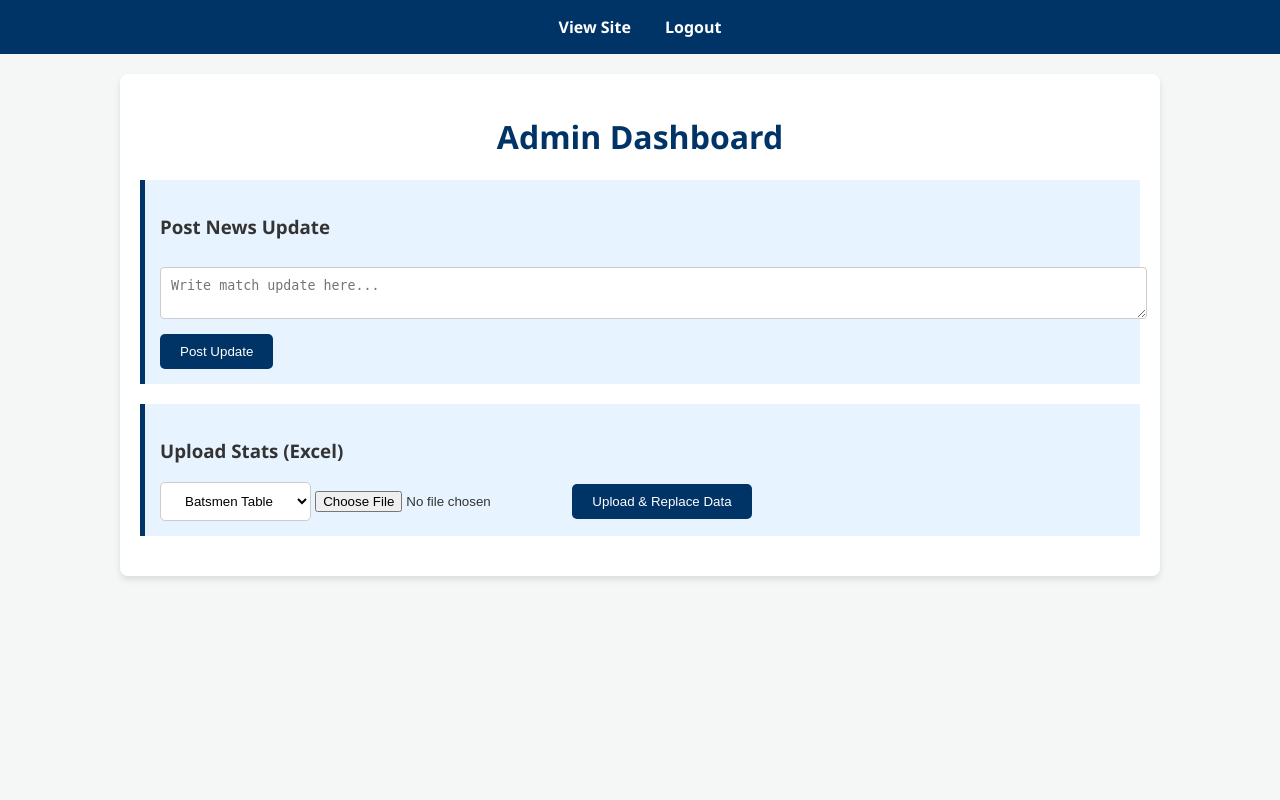
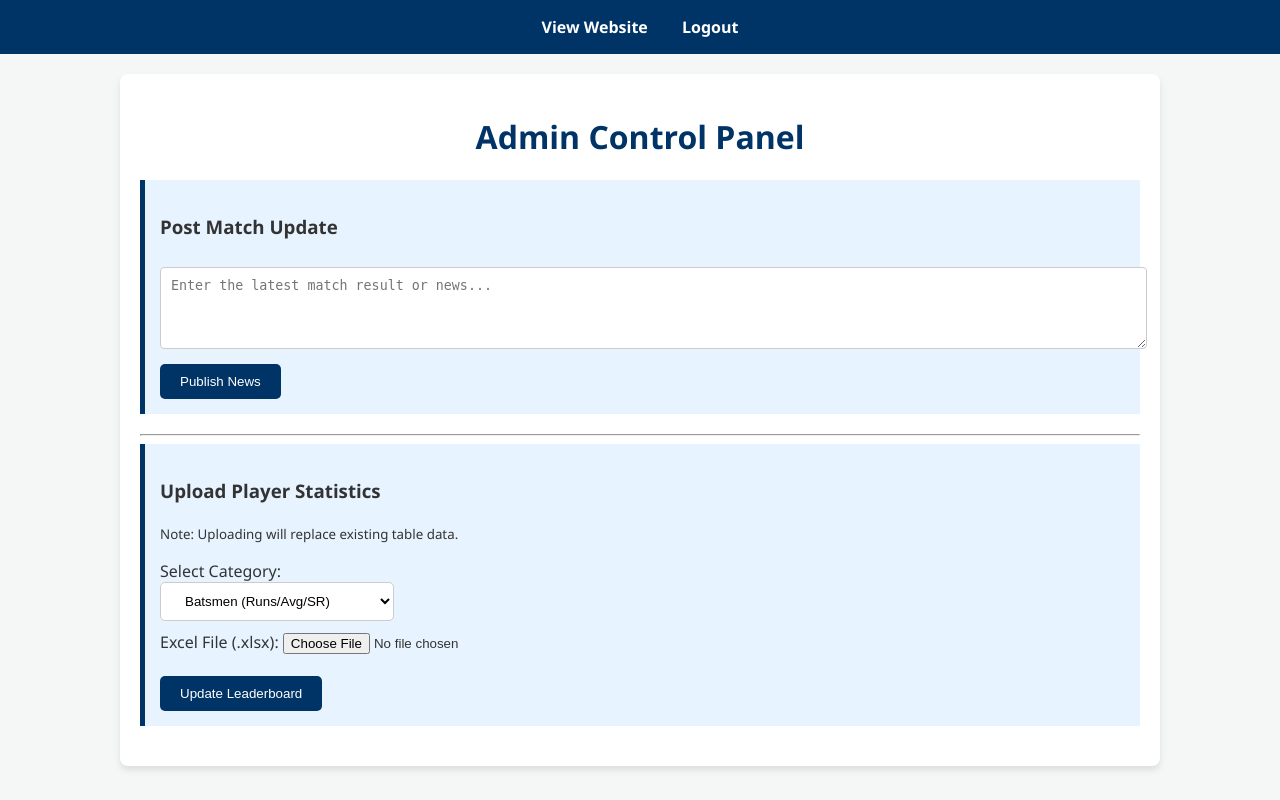
Before and after one commit to sjitpal312-creator/MCA-11, a Flask app: page /dashboard in a window 1280 px wide. Run offline with Flask 3, Linux system fonts and the light colour scheme; the visitor is signed in with stand-in values (Sample User, id 1).

Commit message:
dashboard.html

```diff
--- a/templates/dashboard.html
+++ b/templates/dashboard.html
@@ -1,34 +1,47 @@
 <!DOCTYPE html>
-<html>
+<html lang="en">
 <head>
-    <title>Admin Dashboard</title>
+    <meta charset="UTF-8">
+    <meta name="viewport" content="width=device-width, initial-scale=1.0">
+    <title>MCA 11 - Admin Dashboard</title>
     <link rel="stylesheet" href="{{ url_for('static', filename='css/style.css') }}">
 </head>
 <body>
     <nav>
-        <a href="/">View Site</a>
+        <a href="/">View Website</a>
         <a href="/logout">Logout</a>
     </nav>
+
     <div class="container">
-        <h1>Admin Dashboard</h1>
+        <h1>Admin Control Panel</h1>
 
         <div class="update-box">
-            <h3>Post News Update</h3>
+            <h3>Post Match Update</h3>
             <form action="/post_update" method="POST">
-                <textarea name="update_text" placeholder="Write match update here..." required></textarea>
-                <button type="submit" class="btn">Post Update</button>
+                <textarea name="update_text" rows="4" placeholder="Enter the latest match result or news..." required></textarea>
+                <br>
+                <button type="submit" class="btn">Publish News</button>
             </form>
         </div>
 
+        <hr>
+
         <div class="update-box">
-            <h3>Upload Stats (Excel)</h3>
+            <h3>Upload Player Statistics</h3>
+            <p><small>Note: Uploading will replace existing table data.</small></p>
+
             <form action="/update_stats" method="POST" enctype="multipart/form-data">
-                <select name="table_type" class="btn" style="background: white; color: black; border: 1px solid #ccc;">
-                    <option value="batsmen">Batsmen Table</option>
-                    <option value="bowlers">Bowlers Table</option>
+                <label for="table_type">Select Category:</label>
+                <select name="table_type" id="table_type" class="btn" style="background: white; color: black; border: 1px solid #ccc; display: block; margin-bottom: 10px;">
+                    <option value="batsmen">Batsmen (Runs/Avg/SR)</option>
+                    <option value="bowlers">Bowlers (Wickets/Econ/Best)</option>
                 </select>
-                <input type="file" name="file" accept=".xlsx, .xls" required>
-                <button type="submit" class="btn">Upload & Replace Data</button>
+
+                <label for="file">Excel File (.xlsx):</label>
+                <input type="file" name="file" id="file" accept=".xlsx, .xls" required>
+
+                <br><br>
+                <button type="submit" class="btn">Update Leaderboard</button>
             </form>
         </div>
     </div>
```
